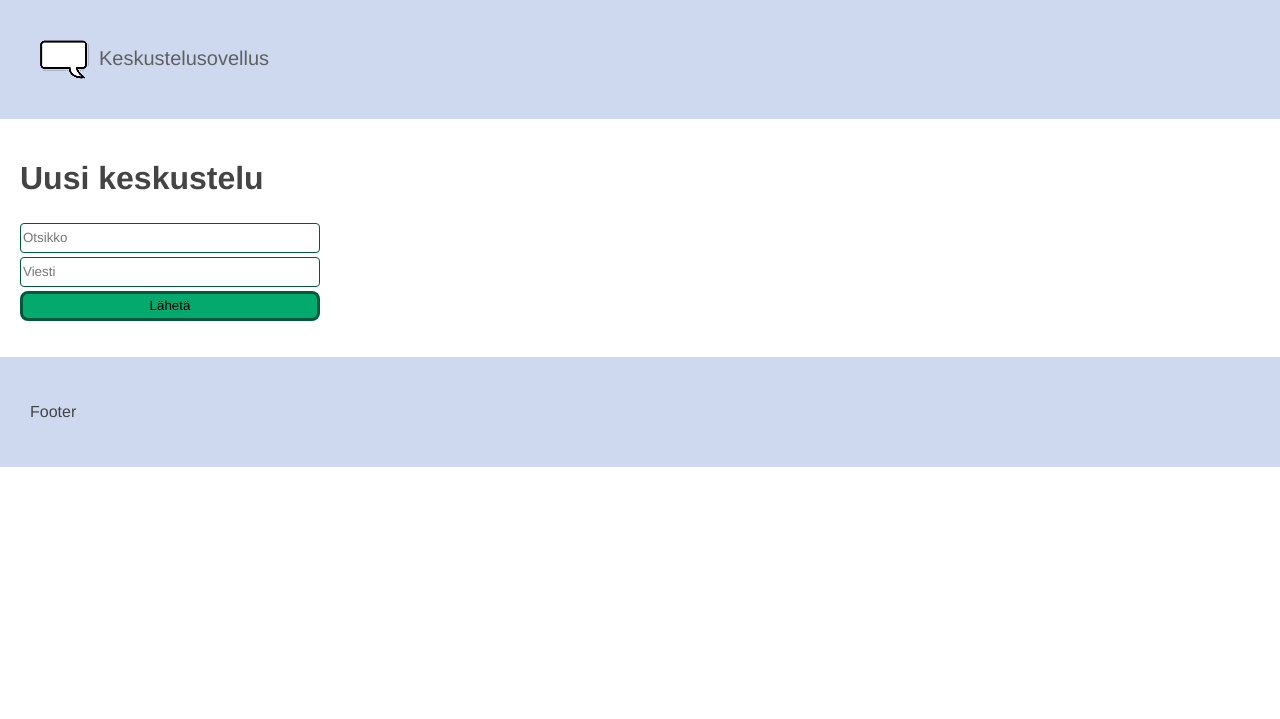
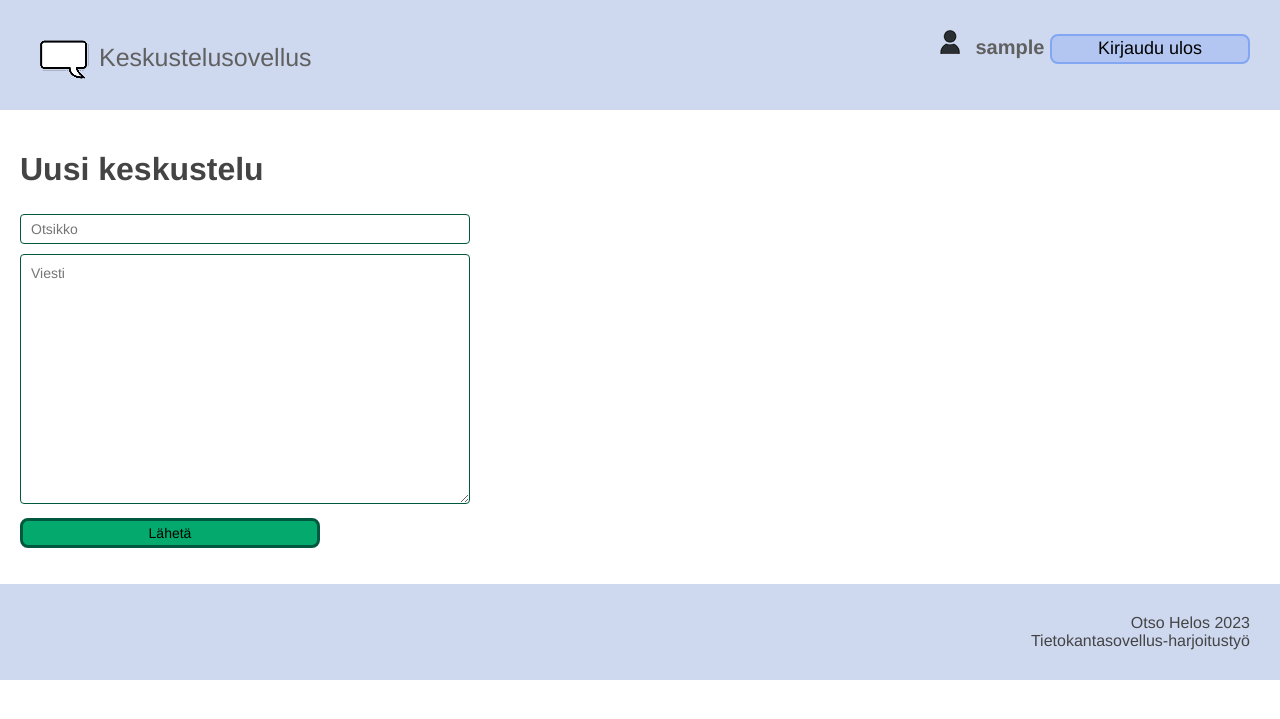
Before and after one commit to otsohelos/keskustelusovellus, a Flask app: page /newconversation in a window 1280 px wide. Shown: the top 719 px of the page. Run offline with Flask 3, Linux system fonts and the light colour scheme; the visitor is signed in with stand-in values (Sample User, id 1).

Commit message:
lots of styling

```diff
--- a/static/stylesheet.css
+++ b/static/stylesheet.css
@@ -1,37 +1,9 @@
+/*Main stuff*/
 body {
     margin: 0;
     padding: 0;
     font-family: "Helvetica Neue", Helvetica, Arial, sans-serif;
     color: #444;
-  }
-
-  .header {
-    color:rgb(96, 96, 96);
-    font-size: 20;
-    padding: 30px;
-    background-color:rgb(206, 217, 240);
-  }
-
-  .header a{
-    text-decoration: none;
-    color:rgb(96, 96, 96);
-
-  }
-
-  .header img {
-    padding: 10;
-    vertical-align: middle;
-    text-decoration: none;
-  }
-
-
-  .contentbox {
-    padding: 20px;
-  }
-
-  .footer {
-    padding: 30px;
-    background-color:rgb(206, 217, 240)
   }
 
   .contentbox a, .contentbox a:visited {
@@ -48,16 +20,72 @@ body {
     background-color: rgb(255, 173, 173);
     width: 300px;
     padding: 5px;
+    font-size: medium;
+    float: left;
+    border-radius: 8px;
+    margin: 30px 0 0 500px;
+    position: fixed;
   }
 
-  .contentbox form input {
-    width: 300px;
+  .contentbox {
+    padding: 20px;
+  }
+
+  /*Header and footer*/
+  .header {
+    color:rgb(96, 96, 96);
+    font-size: 20;
+    padding: 30px;
+    background-color:rgb(206, 217, 240);
+    height: 50px;
+  }
+
+  .header h1 {
+    font-size: 30px;
+  }
+
+  .header a{
+    text-decoration: none;
+    color:rgb(96, 96, 96);
+
+  }
+
+  .logo {
+    padding: 10;
+    vertical-align: middle;
+    text-decoration: none;
+  }
+
+  .app-name {
+    font-size: 25px;
+    float: left;
+  }
+
+  .header-usersection {
+    float: right;
+  }
+
+  .usericon {
+    padding: 0 10px 0 0;
+    display: inline;
+  }
+
+  .footer {
+    padding: 30px;
+    background-color:rgb(206, 217, 240);
+    text-align: right;
+  }
+
+  /*Forms*/
+  .contentbox form input[type=text], .contentbox form input[type=password] {
+    width: 450px;
     height: 30px;
     margin: 4px 0 0 0;
     border: 1px solid #00593e;
+    font-size: 14px;
     border-radius: 4px;
     font-family: "Helvetica Neue", Helvetica, Arial, sans-serif;
-
+    padding: 10px;
   }
 
   .contentbox form div {
@@ -67,16 +95,27 @@ body {
     width: 700px;
   }
 
-  .contentbox form input[type=submit] {
-    width: 300px;
-    height:30px;
-    border: 3px solid #00593e;
-    background-color: #04AA6D;
+  textarea {
+    height: 250px;
+    width: 450px;
+    border: 1px solid #00593e;
+    border-radius: 4px;
     font-family: "Helvetica Neue", Helvetica, Arial, sans-serif;
-    border-radius: 8px;
-    margin:4px 0 0 0;
+    box-sizing: border-box;
+    font-size: 14px;
+    margin: 10px 0 10px 0;
+    padding: 10px;
   }
 
+  .starter-box, .reply-box {
+    border: 2px solid rgb(206, 217, 240);
+    padding:10px;
+    border-radius: 8px;
+    margin: 5px 0 5px 0;
+  }
+
+
+  /*Buttons*/
   .new-conversation {
     margin: 40px 0 0 0;
     width: 300px;
@@ -88,24 +127,38 @@ body {
     font-size: large;
   }
 
-  .reply-button {
-    margin: 40px 0 0 0;
+  .contentbox form input[type=submit] {
+    width: 300px;
+    height:30px;
+    border: 3px solid #00593e;
+    background-color: #04AA6D;
+    font-family: "Helvetica Neue", Helvetica, Arial, sans-serif;
+    border-radius: 8px;
+    font-size: 14px;
+    margin:4px 0 0 0;
+  }
+
+  .logout-button {
+    margin: 0 0 0 0;
     width: 200px;
     height:30px;
-    border: 3px solid #04AA6D;
-    background-color: #aad7c6;
+    border: 2px solid rgb(131, 166, 243);
+    background-color: rgb(178, 198, 241);
     font-family: "Helvetica Neue", Helvetica, Arial, sans-serif;
     border-radius: 8px;
     font-size: large;
+    display: inline;
   }
 
-  textarea {
-    height: 300px;
-    width: 400px;
-    border: 1px solid #00593e;
-    border-radius: 4px;
-    font-family: "Helvetica Neue", Helvetica, Arial, sans-serif;
-    box-sizing: border-box;
-    font-size: 16px;
-    margin: 10px 0 10px 0;
+  /*Message thread*/
+  .message-header {
+    font-size: larger;
   }
+
+  .message-username {
+    color: rgb(108, 108, 108);
+  }
+
+  .message-content {
+    margin: 0 0 0 20px;
+  }
--- a/templates/index.html
+++ b/templates/index.html
@@ -5,8 +5,6 @@
 <h1>Tervetuloa keskustelusovelukseen</h1>
 
 {% if session.username %}
-<p>Olet kirjautunut nimellä {{ session.username }}</p>
-<a href="/logout"><button type="button">Kirjaudu ulos</button></a>
 
 <div class="conversation-box">
     <h2>Kaikki keskustelut</h2>
--- a/templates/layout.html
+++ b/templates/layout.html
@@ -1,17 +1,27 @@
 <head>
     <title>Keskustelusovellus</title>
-    <link rel="stylesheet" href="static/stylesheet.css">
+    <link rel="stylesheet" href="/static/stylesheet.css">
 </head>
 
 <body>
     <div class="header">
-        <a href="/" rel="noopener noreferrer"><img src="static/logo-transparent.png">Keskustelusovellus</a>
+        <a href="/" rel="noopener noreferrer"><div class="app-name"><img class="logo" src="/static/logo-transparent.png">Keskustelusovellus</div></a>
+        {% if session.username %}
+        <div class="header-usersection">
+            <img class="usericon" src="/static/usericon.png">
+            <b>{{ session.username }}</b>
+            <a href="/logout"><button class="logout-button" type="button">Kirjaudu ulos</button></a>
+        </div>
+        {% endif %}
+
     </div>
     <div class="contentbox">
         {% block content %}
         {% endblock %}
     </div>
     <div class="footer">
-        <p>Footer</p>
+        Otso Helos 2023
+        <br>
+        Tietokantasovellus-harjoitustyö
     </div>
 </body>
--- a/templates/newconversation.html
+++ b/templates/newconversation.html
@@ -8,7 +8,7 @@
     <form action="/newconversationsubmit" method="POST">
         <input type="text" name="convo-header" placeholder="Otsikko">
         <br>
-        <input type="text" name="convo-content" placeholder="Viesti" value="{{ content }}">
+        <textarea name="convo-content" placeholder="Viesti" value="{{ content }}"></textarea>
         <br>
         <input type="submit" value="Lähetä">
     </form>
--- a/templates/signupsuccess.html
+++ b/templates/signupsuccess.html
@@ -1,3 +1,6 @@
+{% extends "layout.html" %}
+
+{% block content %}
 <head>
     <title>Tunnus luotu</title>
     <link rel="stylesheet" href="static/stylesheet.css">
@@ -7,3 +10,4 @@
     <h1>Uusi käyttäjä luotu</h1>
     <p><a href="/login" rel="noopener noreferrer">Kirjautumiseen</a></p>
 </body>
+{% endblock %}
```
Also changed, not shown: templates/thread-layout.html (deleted, +0 -17 lines), templates/thread.html (+19 -11 lines), static/usericon.png (added).
